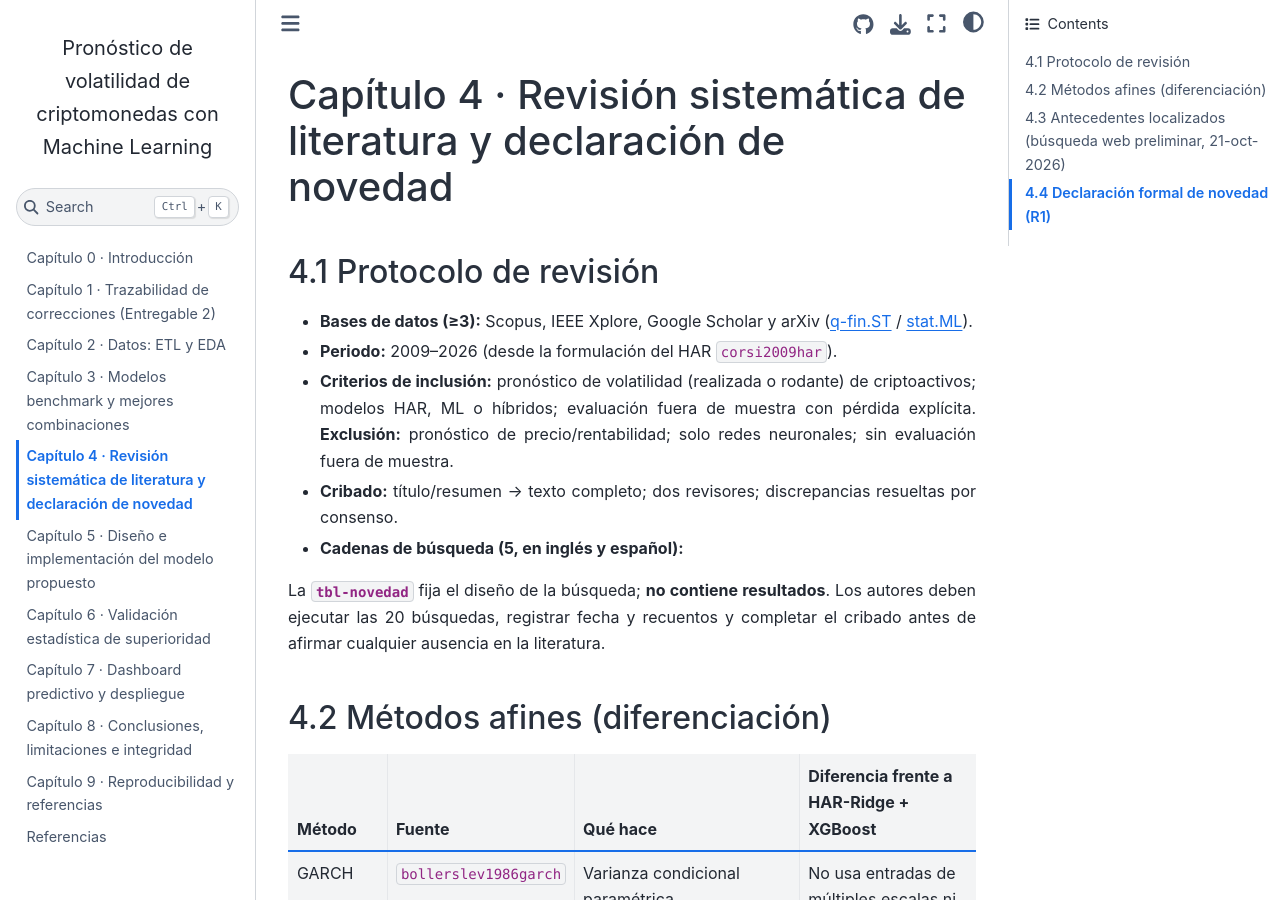
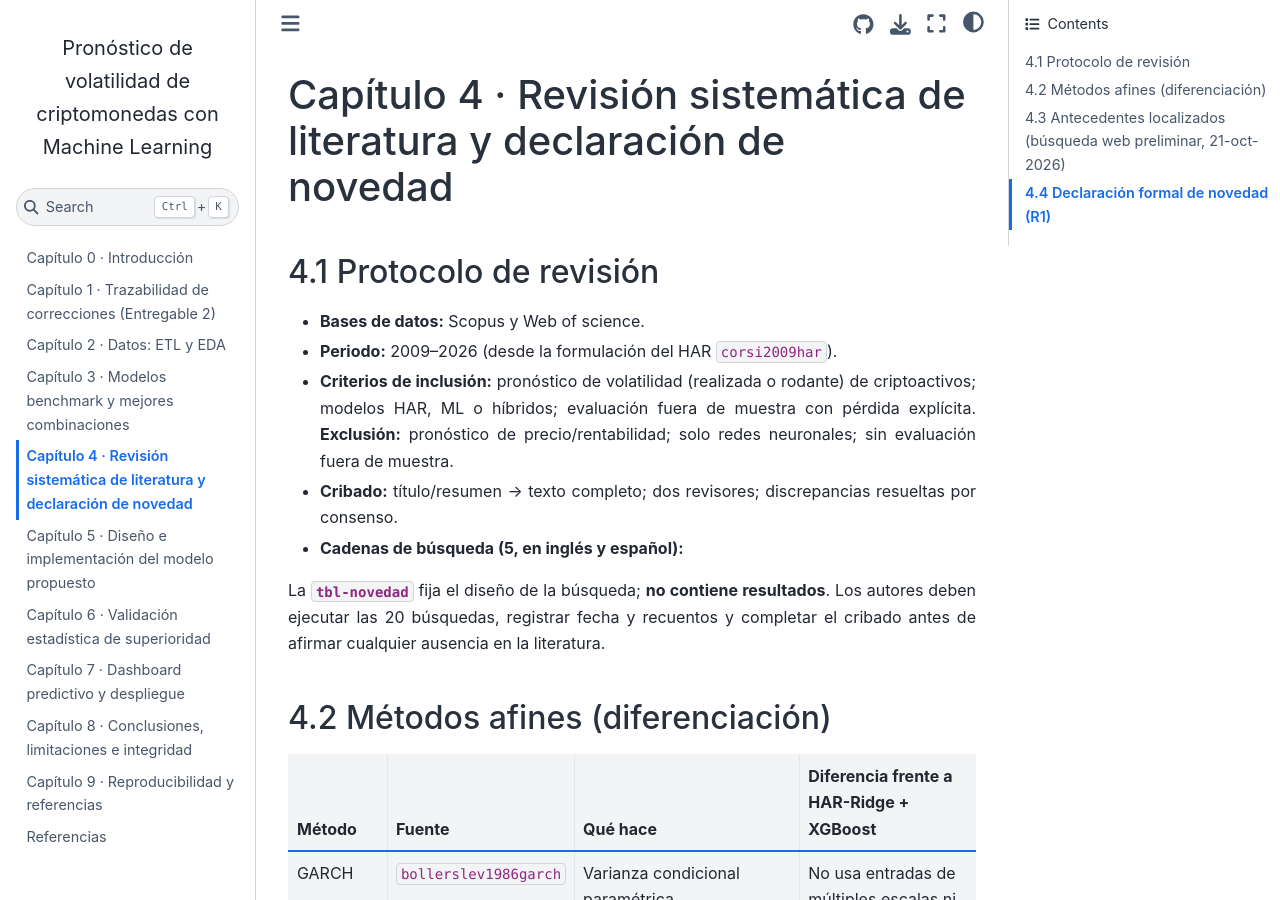
Before and after one commit to Bernal023/MachineLearning_202630, a Jupyter Book: the page built from book/cap04_literatura_novedad.md, in a window 1280 px wide and 900 px high. Built offline with Jupyter Book 1.0.4 settings and Sphinx 7.4.7 and the Sphinx Book theme 1.1.4, drawn with Linux system fonts in a browser that asks for light colours; cross-references to code outside the pages are shown as plain code.

Commit message:
Revise databases in review protocol section
Updated the databases listed for the review protocol.

```diff
--- a/book/cap04_literatura_novedad.md
+++ b/book/cap04_literatura_novedad.md
@@ -9,7 +9,7 @@ from jbook_utils import glue_tbl
 
 ## 4.1 Protocolo de revisión
 
-- **Bases de datos (≥3):** Scopus, IEEE Xplore, Google Scholar y arXiv (q-fin.ST / stat.ML).
+- **Bases de datos:** Scopus y Web of science.
 - **Periodo:** 2009–2026 (desde la formulación del HAR {cite}`corsi2009har`).
 - **Criterios de inclusión:** pronóstico de volatilidad (realizada o rodante) de criptoactivos; modelos HAR, ML o híbridos;
   evaluación fuera de muestra con pérdida explícita. **Exclusión:** pronóstico de precio/rentabilidad; solo redes neuronales; sin evaluación fuera de muestra.
```
